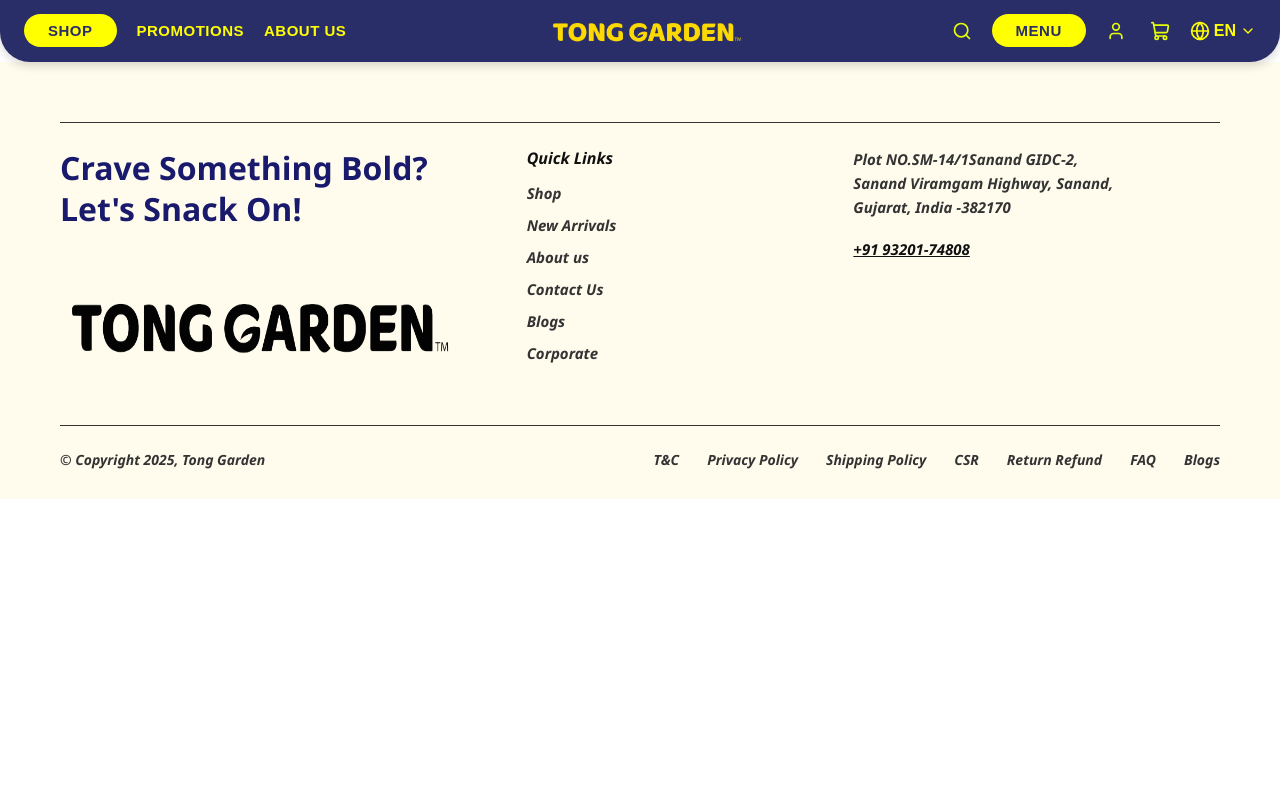
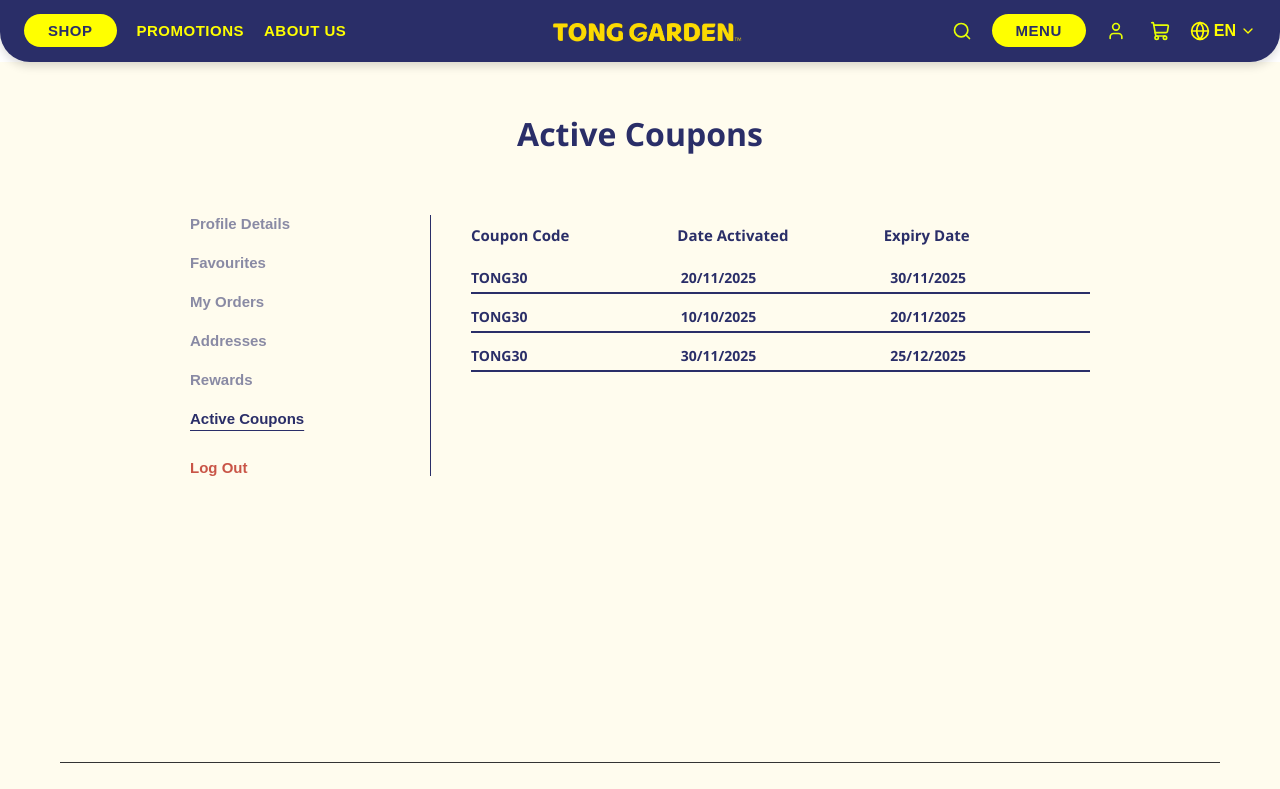
Before and after one commit to khuntbhumil06-afk/Eth_demo, a React (Vite) app: page /coupon in a window 1280 px wide. Shown: the top 789 px of the page. Built offline with nearby package versions, Linux system fonts and the light colour scheme.

Commit message:
Rewards.jsx

```diff
--- a/src/App.jsx
+++ b/src/App.jsx
@@ -18,6 +18,7 @@
 import './pages/css/myprofile/address.css';
 import './pages/css/myprofile/fav.css';
 import './pages/css/myprofile/reward.css';
+import './pages/css/myprofile/coupon.css';
 import { Route, Routes } from 'react-router-dom';
 import { CartProvider } from './context/CartContext';
 import { FavoritesProvider } from './context/FavoritesContext';
@@ -50,6 +51,7 @@
 import AddressPage from './pages/profile/AddressPage.jsx';
 import Favourites from './pages/profile/Favourited.jsx';
 import Rewards from './pages/profile/Rewards.jsx';
+import Coupons from './pages/profile/Coupons.jsx';
 
 function App() {
   return (
@@ -87,6 +89,7 @@
               <Route path='/favourites' element={<Favourites />} />
               <Route path='/myprofile' element={<MyProfile />} />
               <Route path='/reward' element={<Rewards />} />
+              <Route path='/coupon' element={<Coupons />} />
             </Routes>
 
             <Footer />
--- /dev/null
+++ b/src/pages/css/myprofile/coupon.css
@@ -0,0 +1,58 @@
+/* ==== ACTIVE COUPONS PAGES ==== */
+.coupon-table {
+    margin-top: 10px;
+    width: 100%;
+}
+
+.coupon-header {
+    display: flex;
+    justify-content: space-between;
+    padding-bottom: 10px;
+}
+
+.coupon-header .coupon-col {
+    color: #2A2E68;
+    font-weight: 800;
+    font-size: 15px;
+}
+
+.coupon-row {
+    display: flex;
+    justify-content: space-between;
+    align-items: center;
+    padding: 5px 0;
+    position: relative;
+    border-bottom: 2px solid #2A2E68;
+}
+
+.coupon-row .coupon-col.code{
+  font-weight: 700;
+}
+
+.coupon-col {
+    flex: 1;
+    color: #2A2E68;
+    font-size: 14px;
+    font-weight: 600;
+}
+
+@media (max-width: 768px) {
+  .profile-grid {
+    flex-direction: column;
+  }
+
+  .profile-side {
+    flex-direction: row;
+    flex-wrap: wrap;
+    width: 100%;
+  }
+
+  .profile-divider {
+    display: none;
+  }
+
+  .coupon-header,
+  .coupon-row {
+    font-size: 13px;
+  }
+}
--- a/src/pages/css/myprofile/reward.css
+++ b/src/pages/css/myprofile/reward.css
@@ -8,24 +8,16 @@
 }
 
 .reward-label {
-    font-size: 20px;
+    font-size: 22px;
     font-weight: 700;
     color: #2A2E68;
 }
 
 .reward-value {
-    font-size: 24px;
+    font-size: 22px;
     font-weight: 500;
     color: #2A2E68;
 }
-
-/* .reward-history-btn-wrap {
-    display: flex;
-    justify-content: flex-end;
-    max-width: 400px;
-    margin-top: 4px;
-    margin-bottom: 20px;
-} */
 
 .btn-history {
     background-color: #2A2E68;
@@ -45,100 +37,89 @@
     opacity: 0.85;
 }
 
-.reward-history{
+.reward-history {
     display: flex;
     flex-direction: column;
     gap: 12px;
     max-width: 600px;
 }
 
-.reward-item{
+.reward-table {
+    margin-top: 10px;
+    width: 100%;
+}
+
+.reward-header {
+    display: flex;
+    justify-content: space-between;
+    padding-bottom: 10px;
+}
+
+.reward-header .reward-col {
+    color: #2A2E68;
+    font-weight: 800;
+    font-size: 15px;
+}
+
+.reward-row-table {
     display: flex;
     justify-content: space-between;
     align-items: center;
-    padding: 14px 16px;
-    background-color: #FFF2C7;
-    border-radius: 10px;
+    padding: 5px 0;
+    position: relative;
+    border-bottom: 2px solid #2A2E68;
 }
 
-.reward-left{
-    display: flex;
-    align-items: center;
-    gap: 10px;
-}
-
-.reward-tag{
-    font-size: 12px;
-    font-weight: 700;
-    padding: 4px 10px;
-    border-radius: 12px;
-    text-transform: uppercase;
-    color: #fff;
-}
-
-.reward-tag.earned{
-    background-color: #2E8B57;
-}
-
-.reward-tag.used{
-    background-color: #c0392b;
-}
-
-.reward-order{
-    font-size: 14px;
-    font-weight: 600;
-    color: #222;
-}
-
-.reward-right{
-    display: flex;
-    flex-direction: column;
-    align-items: flex-end;
-    gap: 2px;
-}
-
-.reward-points{
-    font-size: 15px;
+.reward-row .coupon-col.date {
     font-weight: 700;
 }
 
-.reward-points.positive{
-    color: #2E8B57;
+.reward-col {
+    flex: 1;
+    color: #2A2E68;
+    font-size: 14px;
+    font-weight: 600;
 }
 
-.reward-points.negative{
-    color: #c0392b;
+.reward-points {
+    flex: 1;
+    font-size: 14px;
+    font-weight: 600;
 }
 
-.reward-date{
-    font-size: 12px;
-    color: #777;
+.points-earned {
+    color: #4FD059;
 }
 
-.reward-empty{
-    text-align: center;
-    color: #888;
-    padding: 30px 0;
+.points-used {
+    color: #E93F47;
 }
 
-@media (max-width: 600px) {
-    .reward-row {
+.reward-empty {
+    text-align: center;
+    padding: 24px 16px;
+    color: #2A2E68;
+    font-size: 14px;
+    opacity: 0.7;
+}
+
+@media (max-width: 768px) {
+    .profile-grid {
         flex-direction: column;
-        gap: 4px;
-        margin-bottom: 18px;
     }
 
-    .reward-label {
-        min-width: unset;
+    .profile-side {
+        flex-direction: row;
+        flex-wrap: wrap;
+        width: 100%;
     }
 
-    .reward-item {
-        flex-direction: column;
-        align-items: flex-start;
-        gap: 8px;
+    .profile-divider {
+        display: none;
     }
 
-    .reward-history-right {
-        align-items: flex-start;
+    .reward-header,
+    .reward-row {
+        font-size: 13px;
     }
 }
--- /dev/null
+++ b/src/pages/profile/Coupons.jsx
@@ -0,0 +1,122 @@
+import { useNavigate } from "react-router-dom";
+import { useState } from "react";
+
+const Coupons = () => {
+    const navigate = useNavigate();
+    const [activeTab, setActiveTab] = useState("Active Coupons");
+
+    const Coupon = [
+        {
+            link: "/myprofile",
+            label: "Profile Details",
+        },
+        {
+            link: "/favourites",
+            label: "Favourites",
+        },
+        {
+            link: "/orders",
+            label: "My Orders",
+        },
+        {
+            link: "/address",
+            label: "Addresses",
+        },
+        {
+            link: "/reward",
+            label: "Rewards",
+        },
+        {
+            link: "/coupon",
+            label: "Active Coupons",
+        }
+    ];
+
+    const handleTabCick = (tab) => {
+        setActiveTab(tab.label);
+        navigate(tab.link);
+    };
+
+    const handleLogout = () => {
+        navigate("/user");
+    }
+
+    const coupons = [
+        {
+            code: "TONG30",
+            activated: "20/11/2025",
+            expiry: "30/11/2025"
+        },
+        {
+            code: "TONG30",
+            activated: "10/10/2025",
+            expiry: "20/11/2025"
+        },
+        {
+            code: "TONG30",
+            activated: "30/11/2025",
+            expiry: "25/12/2025"
+        }
+    ];
+
+    return (
+        <>
+            <div className="profile-container">
+                <h1 className="profile-heading">
+                    Active Coupons
+                </h1>
+
+                <div className="profile-grid">
+                    <div className="profile-side">
+                        {Coupon.map((tab) => (
+                            <button type="button"
+                                className={`profile-tab ${activeTab === tab.label ? "active" : ""}`}
+                                key={tab.link}
+                                onClick={() => handleTabCick(tab)}
+                            >
+                                {tab.label}
+                            </button>
+                        ))}
+                        <button type="button"
+                            className="btn-profile"
+                            onClick={handleLogout}
+                        >
+                            Log Out
+                        </button>
+                    </div>
+                    <div className="profile-divider"></div>
+
+                    <div className="coupon-table">
+                        <div className="coupon-header">
+                            <span className="coupon-col code">
+                                Coupon Code
+                            </span>
+                            <span className="coupon-col">
+                                Date Activated
+                            </span>
+                            <span className="coupon-col">
+                                Expiry Date
+                            </span>
+                        </div>
+
+                        {coupons.map((coupon, index) => (
+                            <div className="coupon-row" key={index}>
+                                <span className="coupon-col code">
+                                    {coupon.code}
+                                </span>
+                                <span className="coupon-col">
+                                    {coupon.activated}
+                                </span>
+                                <span className="coupon-col">
+                                    {coupon.expiry}
+                                </span>
+                            </div>
+                        ))}
+                    </div>
+                </div>
+            </div>
+        </>
+    );
+}
+
+export default Coupons;
```
Also changed, not shown: src/pages/profile/Rewards.jsx (+47 -37 lines).
